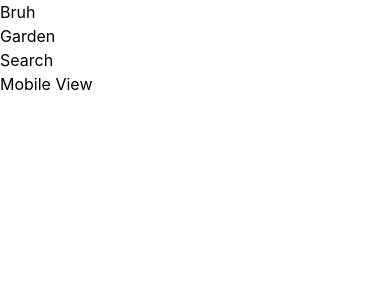
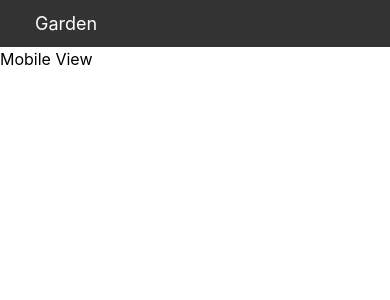
Before and after one commit to nsriv531/Cook-N-Plot, a React (Create React App) app: page /search in a window 390 px wide. Shown: the top 300 px of the page. Built offline with nearby package versions, Linux system fonts and the light colour scheme.

Commit message:
Animated and added header, responsive to specific pages.

```diff
--- a/src/App.js
+++ b/src/App.js
@@ -1,18 +1,49 @@
 //import logo from './logo.svg';
 import './App.css';
-import { BrowserRouter as Router, Routes, Route } from "react-router-dom";
-import Header from './components/Header';
+import { BrowserRouter as Router, Routes, Route, useLocation } from "react-router-dom";
+import React, { useEffect, useState } from 'react';
 import Home from "./pages/Home";
 import Search from "./pages/Search";
+import Header from './components/Header';
+
+const Layout = ({ children }) => {
+  const location = useLocation();
+  const [showHeader, setShowHeader] = useState(true);
+  const [animateOut, setAnimateOut] = useState(false);
+
+  // List of paths where the header should be hidden
+  const hideHeaderPaths = ['/'];
+
+  useEffect(() => {
+    if (hideHeaderPaths.includes(location.pathname)) {
+      // Start exit animation before hiding the header
+      setAnimateOut(true);
+      setTimeout(() => {
+        setShowHeader(false); // Hide after animation
+        setAnimateOut(false); // Reset animation state
+      }, 1000); // Match this duration to the CSS animation
+    } else {
+      setShowHeader(true);
+    }
+  }, [location.pathname]);
+
+  return (
+    <>
+      {showHeader && <Header animateOut={animateOut} />}
+      {children}
+    </>
+  );
+};
 
 function App() {
   return (
     <Router>
-      <Header />
-      <Routes>
-        <Route path="/" element={<Home />} />
-        <Route path="/search" element={<Search />} />
-      </Routes>
+      <Layout>
+        <Routes>
+          <Route path="/" element={<Home />} />
+          <Route path="/search" element={<Search />} />
+        </Routes>
+      </Layout>
     </Router>
   );
 }
--- /dev/null
+++ b/src/components/Header.css
@@ -0,0 +1,57 @@
+@keyframes headerActive {
+    from {
+        transform: translateY(-100%);
+      }
+      to {
+        transform: translateY(0);
+      }
+}
+
+@keyframes headerInactive {
+    from {
+      transform: translateY(0);
+    }
+    to {
+      transform: translateY(-100%);
+    }
+  }
+
+.header {
+    background-color: #333;
+    color: white;
+    padding: 10px 20px;
+    display: flex;
+    justify-content: space-between;
+    align-items: center;
+    animation: headerActive 1s;
+
+  }
+
+  .header.slide-out {
+    animation: headerInactive 0.8s ease-out forwards; /* Slide-out animation */
+  }
+
+  .header .logo h1 {
+    margin: 0;
+    font-size: 24px;
+  }
+
+  .header nav ul {
+    list-style-type: none;
+    display: flex;
+    margin: 0;
+  }
+
+  .header nav ul li {
+    margin: 0 15px;
+  }
+
+  .header nav ul li a {
+    color: white;
+    text-decoration: none;
+    font-size: 18px;
+  }
+
+  .header nav ul li a:hover {
+    text-decoration: underline;
+  }
--- a/src/components/Header.js
+++ b/src/components/Header.js
@@ -1,16 +1,13 @@
 import React from 'react';
 import { Link } from 'react-router-dom';
+import './Header.css';
 
-const Header = () => {
+const Header = ({ animateOut }) => {
   return (
-    <header className="header">
-      <div className="logo">
-        <h1>Bruh</h1>
-      </div>
+    <header className={`header ${animateOut ? 'slide-out' : ''}`}>
       <nav>
         <ul>
           <li><Link to="/">Garden</Link></li>
-          <li><Link to="/search">Search</Link></li>
         </ul>
       </nav>
     </header>
--- a/src/pages/search.js
+++ b/src/pages/search.js
@@ -1,5 +1,6 @@
 import React, { useState, useEffect } from 'react';
 import { BrowserRouter as Router, Routes, Route } from "react-router-dom";
+
 
 
 function Search() {
@@ -16,13 +17,16 @@ function Search() {
     }, []);
 
     return (
-        <div className="Search">
+      <>
+
+       <div className="Search">
         {windowWidth > 768 ? (
             <h1>Desktop View</h1>
         ) : (
             <h1>Mobile View</h1>
         )}
         </div>
+      </>
     );
 }
 
```
